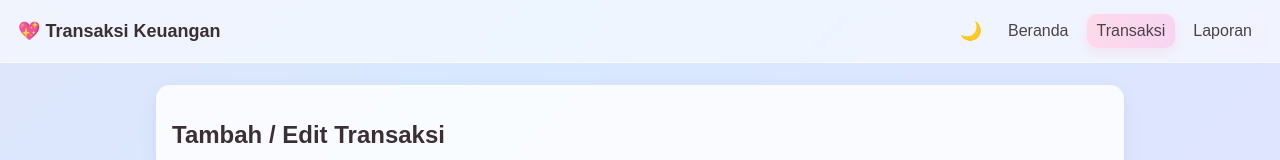
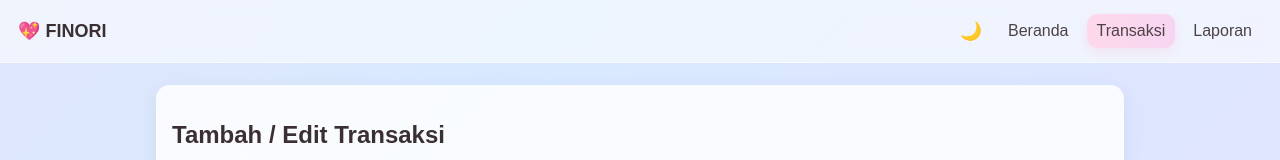
Before and after one commit to wahidatulmuharom16-source/FINORI, a plain HTML site: page transaksi.html in a window 1280 px wide. Shown: the top 160 px of the page. Drawn offline with nearby package versions, Linux system fonts and the light colour scheme.

Commit message:
Modify title and brand name in transaksi.html
Updated the title and brand name in the transaksi.html file.

```diff
--- a/transaksi.html
+++ b/transaksi.html
@@ -3,13 +3,13 @@
 <head>
   <meta charset="utf-8" />
   <meta name="viewport" content="width=device-width,initial-scale=1" />
-  <title>Transaksi — Keuangan Cute</title>
+  <title>Transaksi — Keuangan </title>
   <link rel="stylesheet" href="style.css" />
   <script src="https://cdn.jsdelivr.net/npm/chart.js"></script>
 </head>
 <body data-page="transaksi">
   <nav class="topnav">
-    <div class="brand">💖 Transaksi Keuangan</div>
+    <div class="brand">💖 FINORI</div>
     <div class="nav-right">
       <button id="themeToggle" class="icon-btn">🌙</button>
       <a href="index.html" class="navlink">Beranda</a>
```
